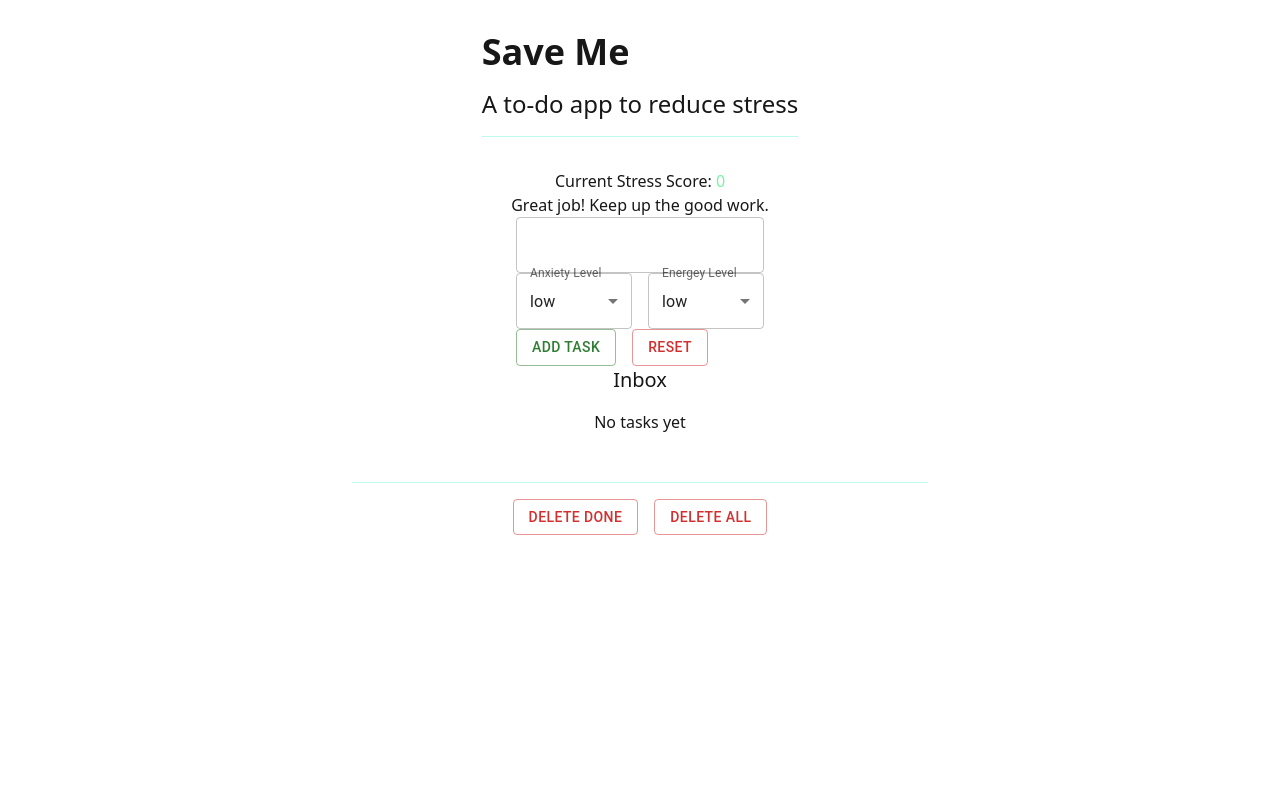
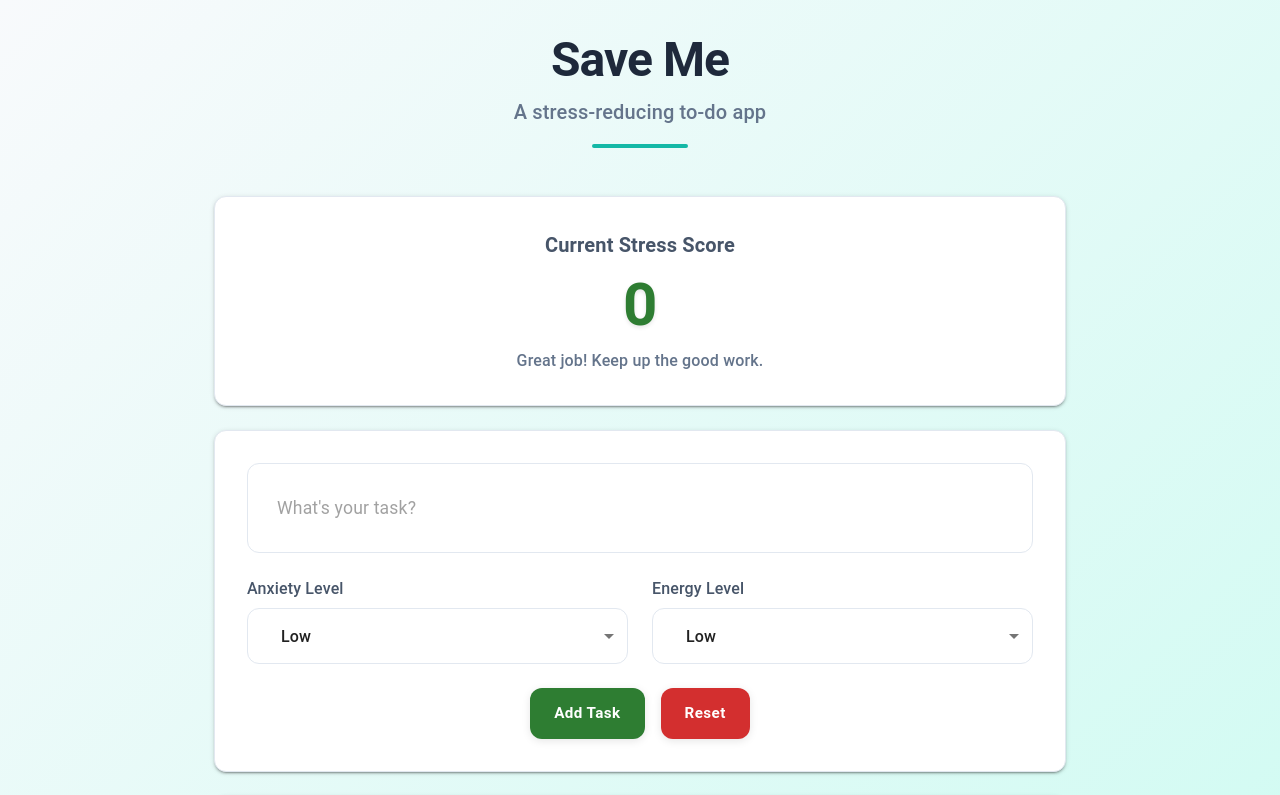
Before and after one commit to kawaiier/save-me, a Next.js app: page / in a window 1280 px wide. Shown: the top 795 px of the page. Built offline with nearby package versions, Linux system fonts and the light colour scheme.

Commit message:
Updated UI with LLM (Material Design) to save time

```diff
--- a/app/components/Button.tsx
+++ b/app/components/Button.tsx
@@ -4,9 +4,10 @@ interface ButtonProps extends React.ButtonHTMLAttributes<HTMLButtonElement> {
   children: React.ReactNode;
   type?: "submit" | "reset" | "button";
   onClick?: () => void;
+  size?: "small" | "medium" | "large";
 }
 
-const BUTTON_STYLE: Record<"submit" | "reset" | "button", string> = {
+const BUTTON_STYLE: Record<"submit" | "reset" | "button", "success" | "error" | "primary"> = {
   submit: "success",
   reset: "error",
   button: "primary",
@@ -16,9 +17,31 @@ export default function StyledButton({
   children,
   type = "button",
   onClick,
+  size = "medium",
 }: ButtonProps) {
   return (
-    <Button color={BUTTON_STYLE[type]} onClick={onClick} variant="outlined">
+    <Button
+      color={BUTTON_STYLE[type]}
+      onClick={onClick}
+      variant="contained"
+      size={size}
+      sx={{
+        borderRadius: '12px',
+        textTransform: 'none',
+        fontWeight: 600,
+        fontSize: '0.95rem',
+        padding: size === 'small' ? '8px 16px' : size === 'large' ? '12px 24px' : '10px 20px',
+        boxShadow: '0 2px 8px rgba(0, 0, 0, 0.1)',
+        transition: 'all 0.2s ease-in-out',
+        '&:hover': {
+          transform: 'translateY(-1px)',
+          boxShadow: '0 4px 12px rgba(0, 0, 0, 0.15)',
+        },
+        '&:active': {
+          transform: 'translateY(0)',
+        }
+      }}
+    >
       {children}
     </Button>
   );
--- a/app/components/LevelDropdown.tsx
+++ b/app/components/LevelDropdown.tsx
@@ -15,11 +15,47 @@ export default function LevelDropdown({
 }: LevelDropdownProps) {
   return (
     <FormControl fullWidth>
-      <InputLabel id={label}>{label}</InputLabel>
-      <Select value={level} id={label} onChange={onChange}>
+      <Select
+        value={level}
+        onChange={onChange}
+        sx={{
+          borderRadius: "12px",
+          backgroundColor: "white",
+          "& .MuiOutlinedInput-notchedOutline": {
+            borderColor: "#e2e8f0",
+          },
+          "&:hover .MuiOutlinedInput-notchedOutline": {},
+          "&.Mui-focused .MuiOutlinedInput-notchedOutline": {
+            borderWidth: "2px",
+          },
+        }}
+        MenuProps={{
+          PaperProps: {
+            sx: {
+              borderRadius: "12px",
+              marginTop: "8px",
+              boxShadow: "0 10px 15px -3px rgba(0, 0, 0, 0.1)",
+            },
+          },
+        }}
+      >
         {LEVELS.map((level: Level) => (
-          <MenuItem key={level} value={level}>
-            {level}
+          <MenuItem
+            key={level}
+            value={level}
+            sx={{
+              borderRadius: "8px",
+              margin: "4px",
+              "&:hover": {},
+              "&.Mui-selected": {
+                "&:hover": {},
+              },
+            }}
+          >
+            <div className="flex items-center gap-2">
+              <div className="w-3 h-3 rounded-full" style={{}}></div>
+              <span className="capitalize font-medium">{level}</span>
+            </div>
           </MenuItem>
         ))}
       </Select>
--- a/app/components/TaskCreator.tsx
+++ b/app/components/TaskCreator.tsx
@@ -1,10 +1,10 @@
 "use client";
 
-import { FormEvent, ChangeEvent } from "react";
+import { FormEvent } from "react";
 import { Level } from "../types";
 import LevelDropdown from "./LevelDropdown";
 import TaskTitleInput from "./TaskTitleInput";
-import { FormControl, SelectChangeEvent } from "@mui/material";
+import { SelectChangeEvent, Stack, InputLabel, Box } from "@mui/material";
 import StyledButton from "./Button";
 
 interface TaskInputProps {
@@ -35,7 +35,6 @@ export default function TaskInput({
   }
 
   function handleReset() {
-    console.log("Resetting form");
     setCurrentTaskTitle("");
     setCurrentEnergyLevel("low");
     setCurrentAnxietyLevel("low");
@@ -50,31 +49,46 @@ export default function TaskInput({
   }
 
   return (
-    <FormControl>
+    <Box component="form" onSubmit={handleSubmit}>
+      <Stack spacing={3}>
         <TaskTitleInput
           currentTaskTitle={currentTaskTitle}
           onChange={setCurrentTaskTitle}
         />
-      <div className="flex gap-4 items-center">
+
+        <Stack direction={{ xs: "column", md: "row" }} spacing={3}>
+          <Stack spacing={1} flex={1}>
+            <InputLabel sx={{ fontWeight: 500, color: "#475569" }}>
+              Anxiety Level
+            </InputLabel>
             <LevelDropdown
               level={currentAnxietyLevel}
               onChange={handleAnxietyChange}
               label="Anxiety Level"
             />
+          </Stack>
+
+          <Stack spacing={1} flex={1}>
+            <InputLabel sx={{ fontWeight: 500, color: "#475569" }}>
+              Energy Level
+            </InputLabel>
             <LevelDropdown
               level={currentEnergyLevel}
               onChange={handleEnergyChange}
-          label="Energey Level"
+              label="Energy Level"
             />
-      </div>
-      <div className="flex gap-4 items-center">
-        <StyledButton type={"submit"} onClick={handleSubmit}>
+          </Stack>
+        </Stack>
+
+        <Stack direction="row" spacing={2} justifyContent="center">
+          <StyledButton type="submit" size="large" onClick={handleSubmit}>
             Add Task
           </StyledButton>
-        <StyledButton type={"reset"} onClick={handleReset}>
+          <StyledButton type="reset" size="large" onClick={handleReset}>
             Reset
           </StyledButton>
-      </div>
-    </FormControl>
+        </Stack>
+      </Stack>
+    </Box>
   );
 }
--- a/app/components/TaskItem.tsx
+++ b/app/components/TaskItem.tsx
@@ -8,7 +8,7 @@ import IconButton from "@mui/material/IconButton";
 import Checkbox from "@mui/material/Checkbox";
 import ElectricBoltIcon from "@mui/icons-material/ElectricBolt";
 import PsychologyIcon from "@mui/icons-material/Psychology";
-import { Box, Modal, Typography } from "@mui/material";
+import { Paper, Box, Modal, Typography, Stack } from "@mui/material";
 import { useState } from "react";
 
 interface TaskProps {
@@ -26,7 +26,7 @@ const style = {
   transform: "translate(-50%, -50%)",
   width: 400,
   bgcolor: "background.paper",
-  border: "2px solid #000",
+  borderRadius: 3,
   boxShadow: 24,
   p: 4,
 };
@@ -46,44 +46,88 @@ export default function TaskItem({
   const anxietyScore = 10 * (LEVELS.indexOf(anxietyLevel) + 1);
 
   return (
-    <div className="flex gap-2 items-center flex-col md:flex-row justify-between">
-      <div className="flex items-center gap-2 flex-1 min-w-0">
+    <Paper
+      elevation={1}
+      sx={{
+        p: 2,
+        borderRadius: 3,
+        border: "1px solid",
+        borderColor: task.done ? "#86efac" : "#e2e8f0",
+        bgcolor: task.done ? "#f0fdf4" : "white",
+        opacity: task.done ? 0.75 : 1,
+        transition: "all 0.2s ease-in-out",
+        "&:hover": {
+          boxShadow: 2,
+        },
+      }}
+    >
+      <Stack direction="row" spacing={2} alignItems="center" justifyContent="space-between">
+        <Stack direction="row" spacing={2} alignItems="center" flex={1} minWidth={0}>
           <Checkbox
             checked={task.done}
             onChange={() => onToggleDone(task.id)}
             color="success"
             sx={{
-            bgcolor: "#fefefe",
-            ":hover": {
-              bgcolor: "#f1f1f1",
+              padding: "8px",
+              "& .MuiSvgIcon-root": {
+                fontSize: "22px",
               },
             }}
           />
-        <p title={task.id.toString()}>{task.title}</p>
-      </div>
-      <div className="flex items-center gap-2 shrink-0">
+          <Typography
+            title={task.id.toString()}
+            sx={{
+              fontWeight: 500,
+              color: task.done ? "#64748b" : "#1e293b",
+              textDecoration: task.done ? "line-through" : "none",
+              overflow: "hidden",
+              textOverflow: "ellipsis",
+              whiteSpace: "nowrap",
+            }}
+          >
+            {task.title}
+          </Typography>
+        </Stack>
+
+        <Stack direction="row" spacing={1} alignItems="center" flexShrink={0}>
           <LevelLabel currentLevel={anxietyLevel}>
             <Tooltip title="Anxiety level">
-            <PsychologyAltIcon />
+              <PsychologyAltIcon sx={{ color: "#8b5cf6" }} />
             </Tooltip>
           </LevelLabel>
           <LevelLabel currentLevel={energyLevel}>
             <Tooltip title="Energy level">
-            <ElectricBoltIcon />
+              <ElectricBoltIcon sx={{ color: "#eab308" }} />
             </Tooltip>
           </LevelLabel>
-        {anxietyLevel != "low" && (
+          {anxietyLevel !== "low" && (
             <Tooltip title="I need help with this task">
-            <IconButton color="primary" onClick={handleOpen}>
-              <PsychologyAltIcon />
+              <IconButton
+                color="primary"
+                onClick={handleOpen}
+                sx={{
+                  color: "#8b5cf6",
+                  "&:hover": { backgroundColor: "rgba(139, 92, 246, 0.1)" },
+                }}
+              >
+                <PsychologyIcon />
               </IconButton>
             </Tooltip>
           )}
           <Tooltip title="Delete the task">
-          <IconButton color="error" onClick={() => onDeleteTask(task.id)}>
+            <IconButton
+              color="error"
+              onClick={() => onDeleteTask(task.id)}
+              sx={{
+                "&:hover": { backgroundColor: "rgba(239, 68, 68, 0.1)" },
+              }}
+            >
               <HighlightOffIcon />
             </IconButton>
           </Tooltip>
+        </Stack>
+      </Stack>
+
       <Modal
         open={open}
         onClose={handleClose}
@@ -91,15 +135,14 @@ export default function TaskItem({
         aria-describedby="modal-modal-description"
       >
         <Box sx={style}>
-            <Typography id="modal-modal-title" variant="h6" component="h2">
-              I'll help you with task
+          <Typography id="modal-modal-title" variant="h6" component="h2" sx={{ color: "#1e293b", fontWeight: 600 }}>
+            I'll help you with this task
           </Typography>
-            <Typography id="modal-modal-description" sx={{ mt: 2 }}>
-              Just do it ;)
+          <Typography id="modal-modal-description" sx={{ mt: 2, color: "#64748b" }}>
+            Take a deep breath and break it down into smaller steps. You've got this!
           </Typography>
         </Box>
       </Modal>
-      </div>
-    </div>
+    </Paper>
   );
 }
--- a/app/components/TaskTitleInput.tsx
+++ b/app/components/TaskTitleInput.tsx
@@ -19,7 +19,33 @@ export default function TaskTitleInput({
       type="text"
       value={currentTaskTitle}
       onChange={handleTitleChange}
-      sx={{ bgcolor: "#fff" }}
+      placeholder="What's your task?"
+      fullWidth
+      sx={{
+        '& .MuiOutlinedInput-root': {
+          borderRadius: '12px',
+          backgroundColor: 'white',
+          fontSize: '1.1rem',
+          '& fieldset': {
+            borderColor: '#e2e8f0',
+          },
+          '&:hover fieldset': {
+            borderColor: '#0d9488',
+          },
+          '&.Mui-focused fieldset': {
+            borderColor: '#0d9488',
+            borderWidth: '2px',
+          },
+        },
+        '& .MuiInputLabel-root': {
+          fontSize: '1.1rem',
+        },
+      }}
+      InputProps={{
+        sx: {
+          padding: '16px',
+        }
+      }}
     />
   );
 }
--- a/app/globals.css
+++ b/app/globals.css
@@ -1,31 +1,169 @@
+@import url('https://fonts.googleapis.com/css2?family=Inter:wght@300;400;500;600;700&display=swap');
 @import "tailwindcss";
 
 :root {
-  --background: #ffffff;
-  --foreground: #171717;
+  --background: #f8fafc;
+  --foreground: #334155;
+  --primary: #0d9488;
+  --primary-light: #14b8a6;
+  --primary-dark: #0f766e;
+  --secondary: #64748b;
+  --accent: #f59e0b;
+  --success: #10b981;
+  --warning: #f59e0b;
+  --error: #ef4444;
+  --card-bg: #ffffff;
+  --border: #e2e8f0;
+  --shadow: 0 4px 6px -1px rgb(0 0 0 / 0.1), 0 2px 4px -2px rgb(0 0 0 / 0.1);
+  --shadow-lg: 0 10px 15px -3px rgb(0 0 0 / 0.1), 0 4px 6px -4px rgb(0 0 0 / 0.1);
+  --stress-low: #10b981;
+  --stress-medium: #f59e0b;
+  --stress-high: #ef4444;
+  --font-sans: 'Inter', system-ui, -apple-system, BlinkMacSystemFont, 'Segoe UI', Roboto, sans-serif;
+  --font-size-xs: 0.75rem;
+  --font-size-sm: 0.875rem;
+  --font-size-base: 1rem;
+  --font-size-lg: 1.125rem;
+  --font-size-xl: 1.25rem;
+  --font-size-2xl: 1.5rem;
+  --font-size-3xl: 1.875rem;
+  --font-size-4xl: 2.25rem;
 }
 
 @media (prefers-color-scheme: dark) {
   :root {
-    --background: #0a0a0a;
-    --foreground: #ededed;
+    --background: #0f172a;
+    --foreground: #e2e8f0;
+    --card-bg: #1e293b;
+    --border: #334155;
+    --shadow: 0 4px 6px -1px rgb(0 0 0 / 0.3), 0 2px 4px -2px rgb(0 0 0 / 0.3);
+    --shadow-lg: 0 10px 15px -3px rgb(0 0 0 / 0.3), 0 4px 6px -4px rgb(0 0 0 / 0.3);
   }
+}
+
+* {
+  box-sizing: border-box;
+  margin: 0;
+  padding: 0;
+}
+
+html {
+  scroll-behavior: smooth;
 }
 
 body {
   color: var(--foreground);
   background: var(--background);
-  font-family:
-    system-ui,
-    -apple-system,
-    BlinkMacSystemFont,
-    Segoe UI,
-    Roboto,
-    Oxygen,
-    Ubuntu,
-    Cantarell,
-    Fira Sans,
-    Droid Sans,
-    Helvetica Neue,
-    sans-serif;
+  font-family: var(--font-sans);
+  line-height: 1.6;
+  -webkit-font-smoothing: antialiased;
+  -moz-osx-font-smoothing: grayscale;
 }
+
+/* Custom scrollbar for stress-reducing experience */
+::-webkit-scrollbar {
+  width: 8px;
+  height: 8px;
+}
+
+::-webkit-scrollbar-track {
+  background: var(--background);
+}
+
+::-webkit-scrollbar-thumb {
+  background: var(--secondary);
+  border-radius: 4px;
+}
+
+::-webkit-scrollbar-thumb:hover {
+  background: var(--primary);
+}
+
+/* Focus styles for accessibility */
+*:focus {
+  outline: 2px solid var(--primary);
+  outline-offset: 2px;
+}
+
+/* Selection styles */
+::selection {
+  background: var(--primary-light);
+  color: white;
+}
+
+/* Animation utilities */
+@keyframes fadeIn {
+  from {
+    opacity: 0;
+    transform: translateY(10px);
+  }
+  to {
+    opacity: 1;
+    transform: translateY(0);
+  }
+}
+
+@keyframes slideIn {
+  from {
+    opacity: 0;
+    transform: translateX(-20px);
+  }
+  to {
+    opacity: 1;
+    transform: translateX(0);
+  }
+}
+
+@keyframes pulse {
+  0%, 100% {
+    opacity: 1;
+  }
+  50% {
+    opacity: 0.7;
+  }
+}
+
+.animate-fade-in {
+  animation: fadeIn 0.5s ease-out;
+}
+
+.animate-slide-in {
+  animation: slideIn 0.3s ease-out;
+}
+
+.animate-pulse-gentle {
+  animation: pulse 2s infinite;
+}
+
+/* Smooth transitions for all interactive elements */
+* {
+  transition: background-color 0.2s ease, border-color 0.2s ease, box-shadow 0.2s ease;
+}
+
+/* Mobile-first responsive utilities */
+@media (max-width: 640px) {
+  .container {
+    padding-left: 1rem;
+    padding-right: 1rem;
+  }
+
+  .text-responsive {
+    font-size: clamp(1rem, 4vw, 1.25rem);
+  }
+
+  .padding-responsive {
+    padding: clamp(1rem, 4vw, 1.5rem);
+  }
+}
+
+/* Touch-friendly improvements */
+@media (hover: none) and (pointer: coarse) {
+  button, .MuiButton-root {
+    min-height: 44px !important;
+    min-width: 44px !important;
+  }
+
+  .MuiIconButton-root {
+    padding: 12px !important;
+  }
+}
--- a/app/page.tsx
+++ b/app/page.tsx
@@ -4,6 +4,14 @@ import TaskItem from "./components/TaskItem";
 import { useEffect, useState } from "react";
 import { Task, Level, LEVELS } from "./types";
 import StyledButton from "./components/Button";
+import {
+  Container,
+  Paper,
+  Box,
+  Typography,
+  Stack,
+  Divider,
+} from "@mui/material";
 
 export default function Home() {
   const [currentTaskTitle, setCurrentTaskTitle] = useState<string>("");
@@ -26,7 +34,6 @@ export default function Home() {
         anxietyLevel,
       },
     ]);
-    console.log(taskTitle, energyLevel, anxietyLevel);
     setCurrentTaskTitle("");
   }
 
@@ -69,10 +76,10 @@ export default function Home() {
 
   const scoreColor =
     totalStressScore <= 50
-      ? "text-green-300"
+      ? "success"
       : totalStressScore <= 100
-        ? "text-yellow-300"
-        : "text-red-300";
+        ? "warning"
+        : "error";
 
   const stressMessage =
     totalStressScore <= 50
@@ -82,17 +89,89 @@ export default function Home() {
         : "Think of decreasing your workload for today.";
 
   return (
-    <div className="container p-4 flex flex-col items-center m-auto">
-      <header className="border-b mb-6 pb-4 border-teal-200/60">
-        <h1 className="text-4xl font-bold my-4">Save Me</h1>
-        <h2 className="text-2xl">A to-do app to reduce stress</h2>
-      </header>
-      <main className="container flex flex-col items-center p-2">
-        <h3>
-          Current Stress Score:{" "}
-          <span className={`${scoreColor}`}>{totalStressScore}</span>
-        </h3>
-        <p>{stressMessage}</p>
+    <Box
+      sx={{
+        minHeight: "100vh",
+        background: "linear-gradient(135deg, #f8fafc 0%, #ccfbf1 100%)",
+        py: 4,
+      }}
+    >
+      <Container maxWidth="md">
+        <Box sx={{ textAlign: "center", mb: 6 }}>
+          <Typography
+            variant="h3"
+            component="h1"
+            sx={{
+              fontWeight: 700,
+              color: "#1e293b",
+              mb: 1,
+              letterSpacing: "-0.02em",
+            }}
+          >
+            Save Me
+          </Typography>
+          <Typography
+            variant="h6"
+            component="h2"
+            sx={{ color: "#64748b", fontWeight: 500 }}
+          >
+            A stress-reducing to-do app
+          </Typography>
+          <Divider
+            sx={{
+              width: 96,
+              mx: "auto",
+              mt: 2,
+              borderColor: "#14b8a6",
+              borderWidth: 2,
+              borderRadius: 1,
+            }}
+          />
+        </Box>
+
+        <Stack spacing={3}>
+          <Paper
+            elevation={2}
+            sx={{
+              p: 4,
+              textAlign: "center",
+              borderRadius: 3,
+              border: "1px solid #e2e8f0",
+            }}
+          >
+            <Typography
+              variant="h6"
+              sx={{ color: "#475569", mb: 1, fontWeight: 600 }}
+            >
+              Current Stress Score
+            </Typography>
+            <Typography
+              variant="h2"
+              color={scoreColor}
+              sx={{
+                fontWeight: 700,
+                mb: 1,
+                textShadow: "0 2px 4px rgba(0,0,0,0.1)",
+              }}
+            >
+              {totalStressScore}
+            </Typography>
+            <Typography
+              variant="body1"
+              sx={{ color: "#64748b", fontWeight: 500 }}
+            >
+              {stressMessage}
+            </Typography>
+          </Paper>
+
+          <Paper
+            elevation={2}
+            sx={{
+              p: 4,
+              borderRadius: 3,
+              border: "1px solid #e2e8f0",
+            }}
+          >
             <TaskCreator
               currentTaskTitle={currentTaskTitle}
               setCurrentTaskTitle={setCurrentTaskTitle}
@@ -102,12 +181,41 @@ export default function Home() {
               setCurrentEnergyLevel={setCurrentEnergyLevel}
               setCurrentAnxietyLevel={setCurrentAnxietyLevel}
             />
-        <h3 className="text-xl">Inbox</h3>
-        <div className="flex flex-col gap-4 p-4 w-fit">
+          </Paper>
+
+          <Paper
+            elevation={2}
+            sx={{
+              p: 4,
+              borderRadius: 3,
+              border: "1px solid #e2e8f0",
+            }}
+          >
+            <Typography
+              variant="h5"
+              component="h3"
+              sx={{
+                textAlign: "center",
+                color: "#1e293b",
+                fontWeight: 600,
+                mb: 3,
+              }}
+            >
+              Your Tasks
+            </Typography>
+
             {tasksList.length === 0 ? (
-            <p>No tasks yet</p>
+              <Box sx={{ textAlign: "center", py: 4 }}>
+                <Typography variant="h2" sx={{ mb: 2 }}>
+                  🧘
+                </Typography>
+                <Typography variant="body1" sx={{ color: "#64748b" }}>
+                  No tasks yet. Time to relax!
+                </Typography>
+              </Box>
             ) : (
-            tasksList.map((task) => (
+              <Stack spacing={2}>
+                {tasksList.map((task) => (
                   <TaskItem
                     key={task.id}
                     task={task}
@@ -116,18 +224,25 @@ export default function Home() {
                     energyLevel={task.energyLevel}
                     anxietyLevel={task.anxietyLevel}
                   />
-            ))
+                ))}
+              </Stack>
             )}
-        </div>
-      </main>
-      <footer className="mt-6 w-full max-w-xl border-t border-teal-200/60 pt-4 flex justify-center gap-4 dark:text-black">
-        <StyledButton onClick={onDeleteDone} type="reset">
-          Delete done
+          </Paper>
+
+          <Stack
+            direction={{ xs: "column", sm: "row" }}
+            spacing={2}
+            justifyContent="center"
+          >
+            <StyledButton onClick={onDeleteDone} type="reset" size="large">
+              Clear Completed
             </StyledButton>
-        <StyledButton onClick={onDeleteAll} type="reset">
-          Delete all
+            <StyledButton onClick={onDeleteAll} type="reset" size="large">
+              Clear All
             </StyledButton>
-      </footer>
-    </div>
+          </Stack>
+        </Stack>
+      </Container>
+    </Box>
   );
 }
```
Lines whose indentation alone changed are shown as unchanged.
